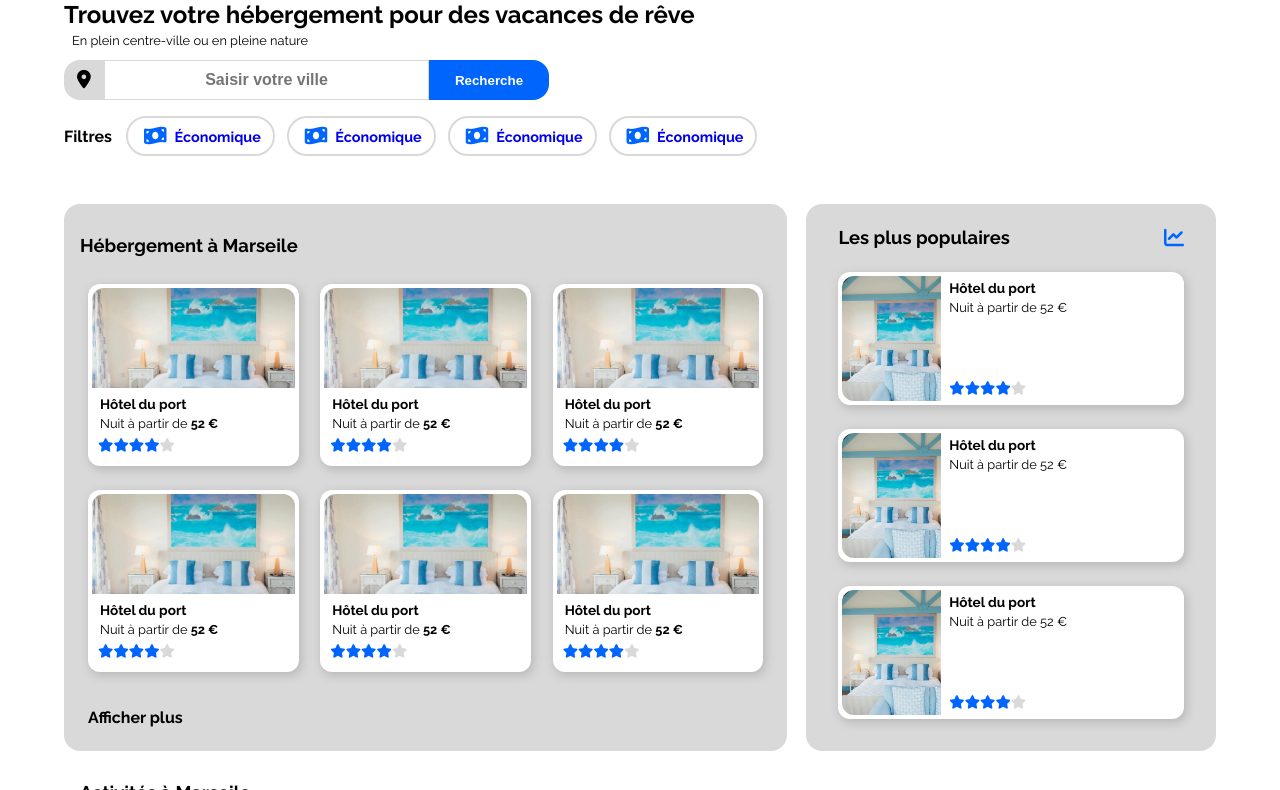
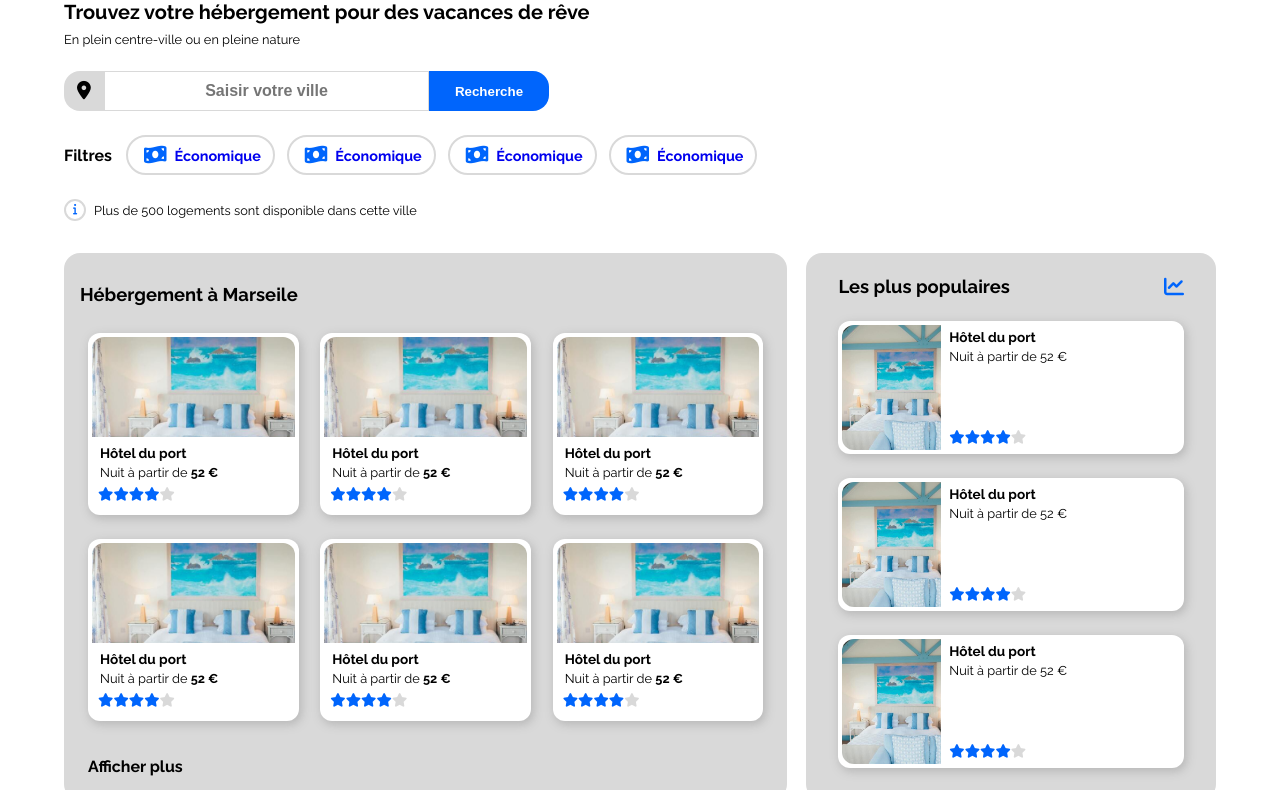
Before and after one commit to gill3371/projet-3-OCR, a plain HTML site: page index.html in a window 1280 px wide. Shown: the part 72-862 px from the top of the page. Drawn offline with Linux system fonts and the light colour scheme.

Commit message:
info city

```diff
--- a/css/style.css
+++ b/css/style.css
@@ -14,7 +14,8 @@ body {
 
 h1 {
     margin: 0;
-    font-size: 1.5rem;
+    font-size: 1.25rem;
+    padding-bottom: 8px;
 }
 
 h2 {
@@ -58,9 +59,9 @@ header {
 
 header img {
     object-fit: contain;
-    width: 10%;
+    width: 7%;
     min-width: 40px;
-    max-width: 80px;
+    max-width: 60px;
 }
 
 nav ul {
@@ -112,7 +113,7 @@ em {
 /* SECTION */
 
 #search {
-    padding: 16px 0 48px 0;
+    padding: 16px 0 32px 0;
 }
 
 #activities {
@@ -124,7 +125,7 @@ em {
 form {
     display: flex;
     flex-direction: row;
-    margin-top: 12px;
+    margin-top: 24px;
 }
 
 .fa-location-dot {
@@ -136,7 +137,6 @@ form {
     width: 40px;
     height: 40px;
     border-radius: 16px 0 0 16px;
-    /* padding: 8px 0 8px 0; */
 }
 
 input {
@@ -158,7 +158,7 @@ button {
 
 .filter-box {
     display: flex;
-    padding-top: 16px;
+    padding-top: 24px;
 }
 
 .filter-box h4 {
@@ -190,6 +190,30 @@ button {
     justify-content: center;
     align-items: center;
 }
+
+.info-city {
+    display: flex;
+    margin-top: 24px;
+    align-items: center;
+}
+
+.info-city i {
+    display: flex;
+    justify-content: center;
+    align-items: center;
+    border: 2px solid var(--grey-booki);
+    border-radius: 512px;
+}
+
+.fa-info {
+    font-size: 0.7em;
+    font-weight: 900;
+    color: var(--blue-main);
+    width: 18px;
+    height: 18px;
+    margin-right: 8px;
+}
+
 
 /* SECTION RESULT */
 
@@ -243,7 +267,12 @@ button {
     object-position: center;
 }
 
-.main-card h3, p {
+.main-card h3 {
+    margin: 4px 0 0 0 ;
+    padding-left: 8px;
+}
+
+.main-card p {
     margin: 4px 0 0 0 ;
     padding-left: 8px;
 }
@@ -294,6 +323,11 @@ button {
 }
 
 .popular-card h3 {
+    margin: 4px 0 0 0 ;
+    padding-left: 8px;
+}
+
+.popular-card p {
     margin: 4px 0 0 0 ;
     padding-left: 8px;
 }
--- a/index.html
+++ b/index.html
@@ -61,6 +61,10 @@
                     <i class="fa-solid fa-money-bill-wave"></i>
                     <h5>Économique</h4>
                     </a>
+            </div>
+            <div class="info-city">
+                <i class="fa-solid fa-info"></i>
+                <p>Plus de 500 logements sont disponible dans cette ville</p>
             </div>
         </section>
 
```
